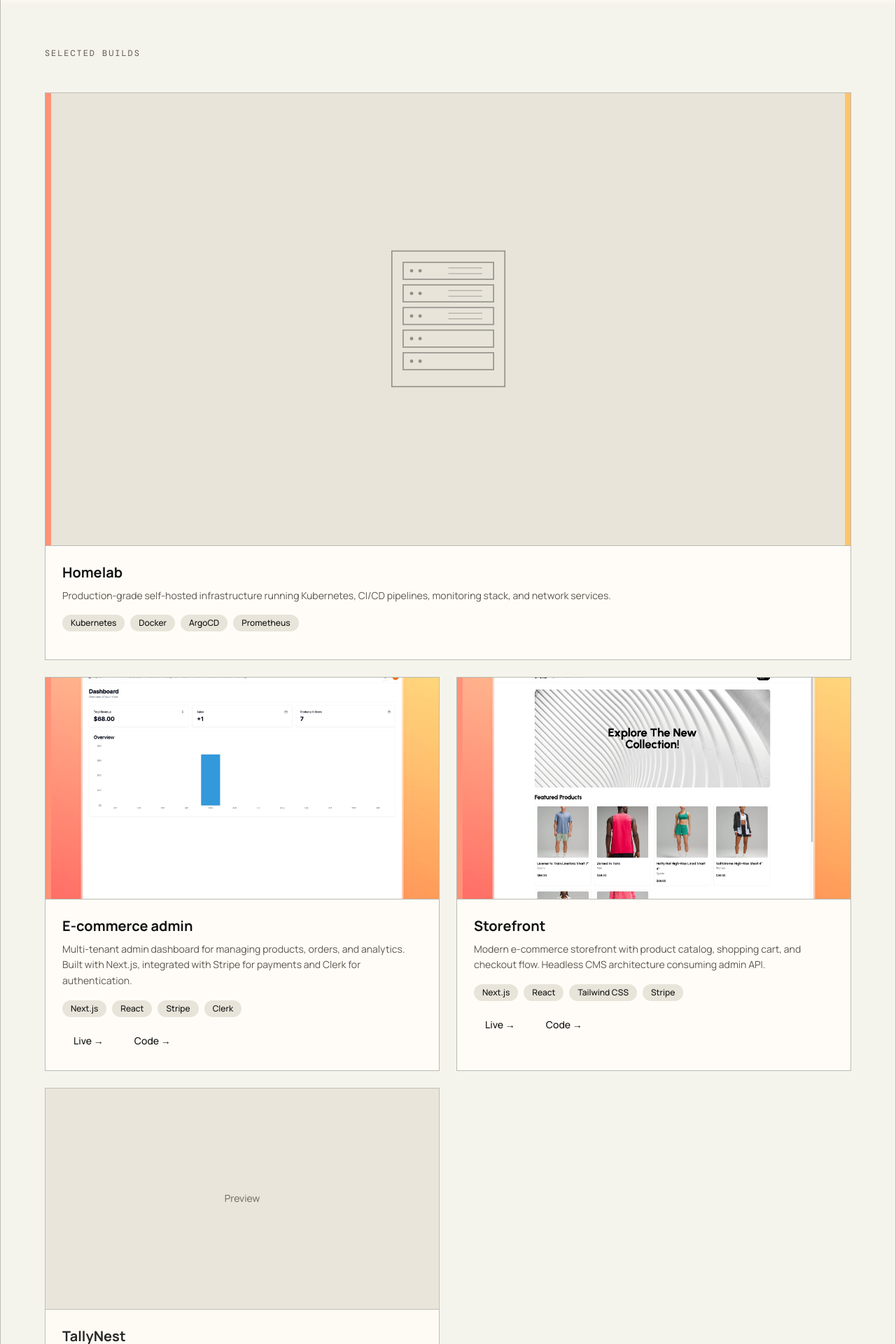
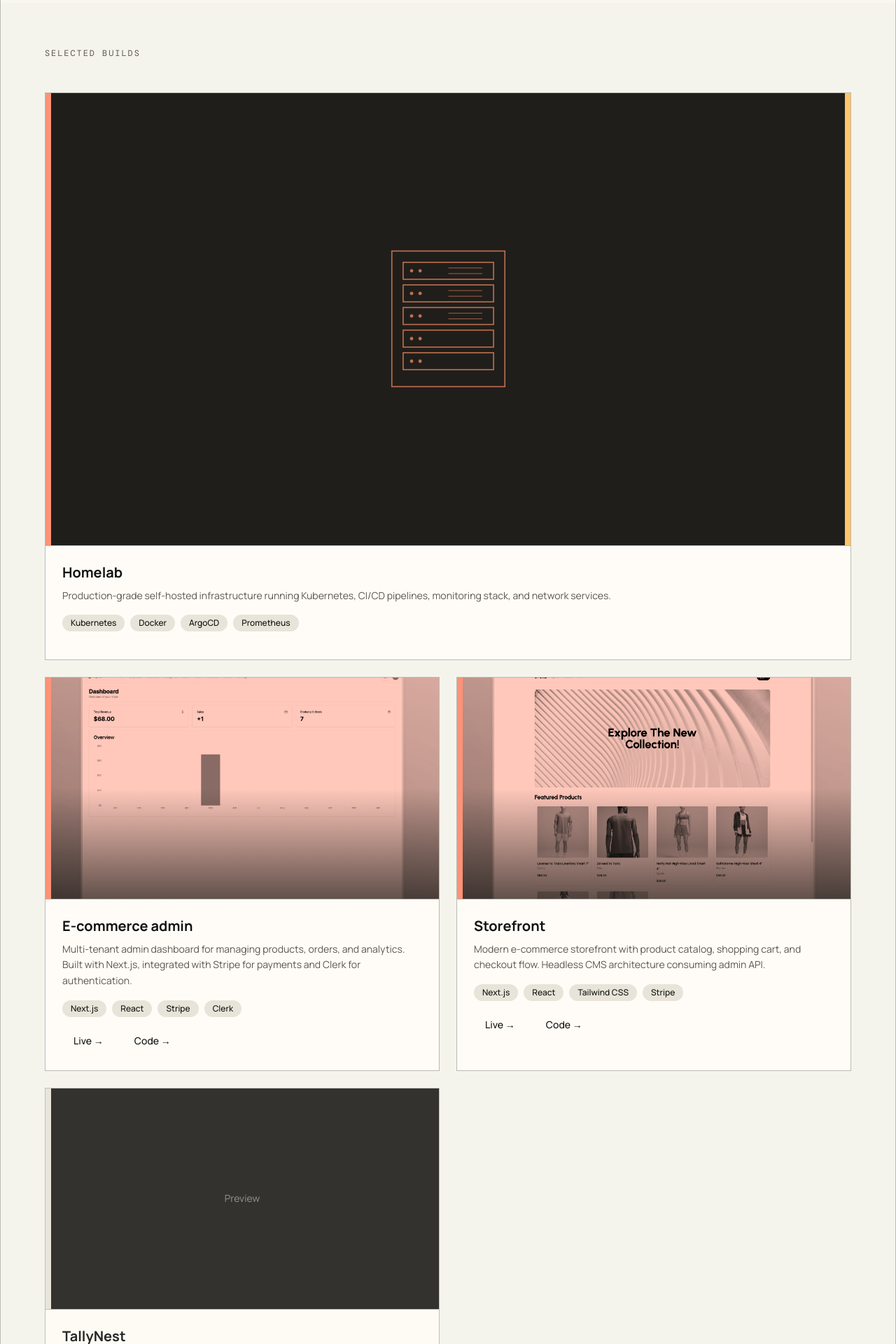
Before and after one commit to rameskum/portfolio, a Next.js app: page / in a window 1280 px wide. Shown: the part 3440-5360 px from the top of the page at 70% size. Built offline with nearby package versions, Linux system fonts and the light colour scheme; no server answers.

Commit message:
Revert image files; grade via accent multiply overlay

```diff
--- a/components/projects.tsx
+++ b/components/projects.tsx
@@ -24,20 +24,24 @@ export function Projects() {
                   project.highlight ? 'md:col-span-2' : ''
                 } ${isSecondary ? 'opacity-90' : ''}`}
               >
-                <div className="relative aspect-video bg-muted flex items-center justify-center border-b border-border">
+                <div className="relative aspect-video bg-[#201e1b] isolate flex items-center justify-center border-b border-border">
                   {project.image && (
-                    <Image
-                      src={project.image}
-                      alt={project.title}
-                      fill
-                      className="object-cover"
-                    />
+                    <>
+                      <Image
+                        src={project.image}
+                        alt={project.title}
+                        fill
+                        className="object-cover grayscale transition-[filter] duration-500 group-hover:grayscale-0"
+                      />
+                      <div className="absolute inset-0 bg-accent mix-blend-multiply opacity-50 pointer-events-none transition-opacity duration-500 group-hover:opacity-0" />
+                      <div className="absolute inset-0 bg-gradient-to-t from-[#201e1b]/70 via-transparent to-transparent pointer-events-none transition-opacity duration-500 group-hover:opacity-0" />
+                    </>
                   )}
                   {!project.image && project.motif === 'HomelabRack' && (
-                    <HomelabRack className="w-1/2 h-1/2 text-foreground opacity-40" />
+                    <HomelabRack className="w-1/2 h-1/2 text-[#e8855a] opacity-80" />
                   )}
                   {!project.image && !project.motif && (
-                    <div className="text-sm text-muted-foreground">Preview</div>
+                    <div className="text-sm text-[#f5f4ec]/50">Preview</div>
                   )}
 
                   <div className={`absolute top-0 left-0 w-2 h-full ${isSecondary ? 'bg-muted' : 'bg-accent'}`} />
```
